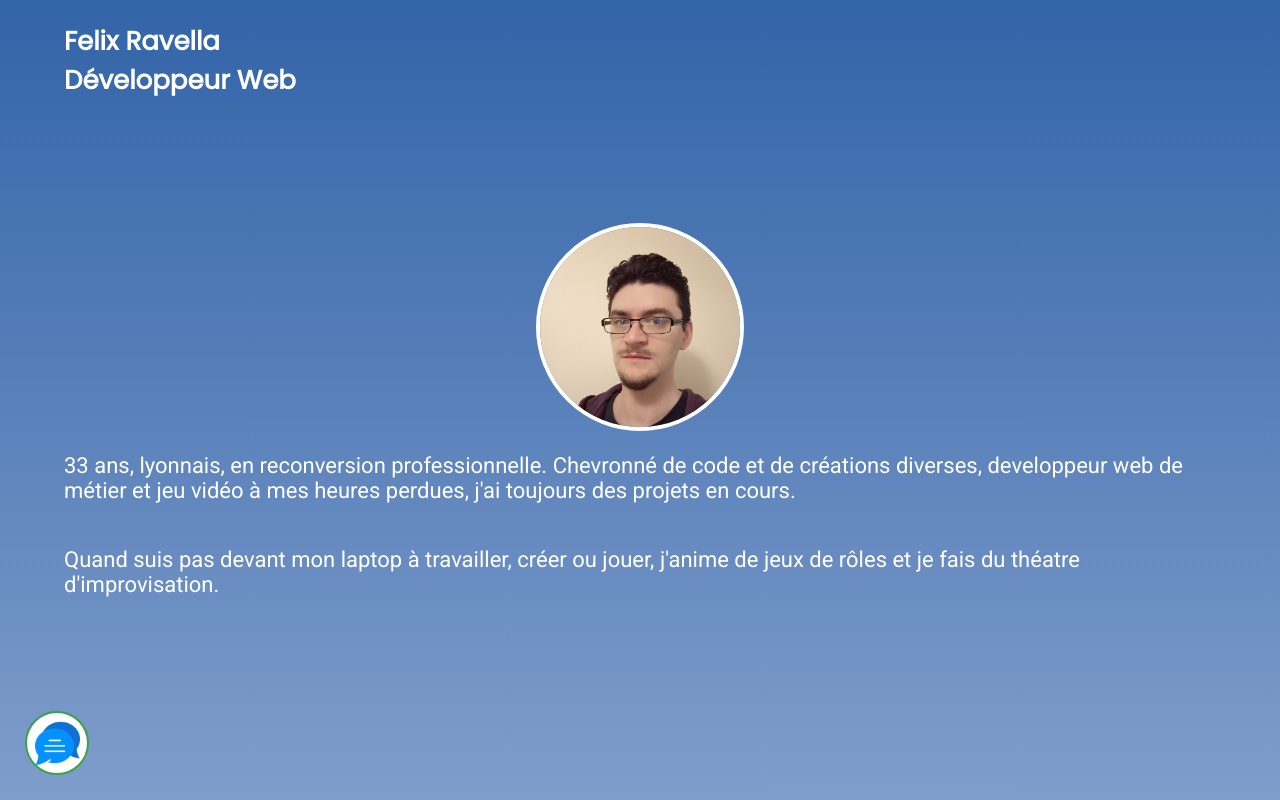
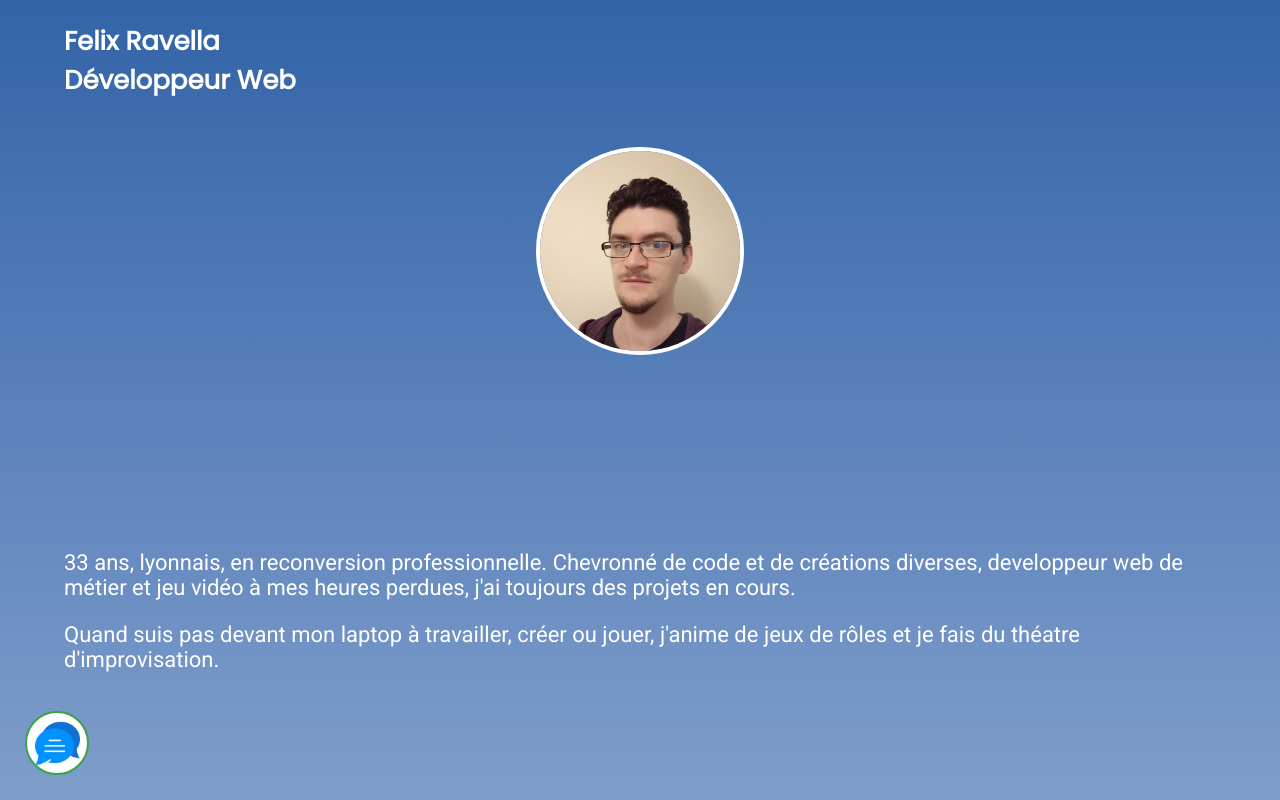
Before and after one commit to Xinginn/folio_felix_ravella, a plain HTML site: page index.html in a window 1280 px wide. Shown: the top 800 px of the page. Drawn offline with Linux system fonts and the light colour scheme.

Commit message:
feat: tweak border + avatar alignment

```diff
--- a/index.html
+++ b/index.html
@@ -133,10 +133,12 @@
         <img src="assets/pic_felix.png">
       </div>
 
-      <p class="bio-text">33 ans, lyonnais, en reconversion professionnelle. Chevronné de code et de créations diverses,
-        developpeur web de métier et jeu vidéo à mes heures perdues, j'ai toujours des projets en cours.</p>
-      <p class="bio-text">Quand suis pas devant mon laptop à travailler, créer ou jouer, j'anime de jeux de rôles et je
-        fais du théatre d'improvisation.</p>
+      <div>
+        <p class="bio-text">33 ans, lyonnais, en reconversion professionnelle. Chevronné de code et de créations diverses,
+          developpeur web de métier et jeu vidéo à mes heures perdues, j'ai toujours des projets en cours.</p>
+        <p class="bio-text">Quand suis pas devant mon laptop à travailler, créer ou jouer, j'anime de jeux de rôles et je
+          fais du théatre d'improvisation.</p>
+      </div>
     </div>
 
   </section>
--- a/style.css
+++ b/style.css
@@ -117,7 +117,7 @@ h2{
 }
 
 @media only screen and (min-width: 700px){
-  .chat-message-container {width: 80%;}
+   #chat-message-container {width: 80%;}
 }
 
 .chat-options {
@@ -210,12 +210,13 @@ section h1 {
   align-self: flex-start;
   flex-grow: 0;
 }
-
 /* ------ end misc ------ */
 
-/* ------ bio ------*/
+
+/* ------ Bio ------*/
 #bio{
   color: white;
+  justify-content: space-around;
 }
 
 #bio-avatar {
@@ -226,6 +227,12 @@ section h1 {
   align-self: center;
 }
 
+@media only screen and (min-width: 700px){
+  #bio-avatar {margin-bottom: 15%;}
+}
+
+
+
 #bio-avatar img {
   border-radius: 50%;
   max-width: 100%;
@@ -235,6 +242,7 @@ section h1 {
 .bio-text {
   font-size: 22px;
 }
+/* ------ End Bio ------*/
 
 /* ------ folio project cards ------ */
 .section-content {
@@ -274,7 +282,6 @@ section h1 {
 
 .project-card-content img {
   width: 100%;
-
 }
 
 
@@ -313,6 +320,7 @@ section h1 {
   display: flex;
   flex-direction: column;
   align-items: center;
+  border-radius: 8px;
 }
 
 #folio-overlay-img {
```
